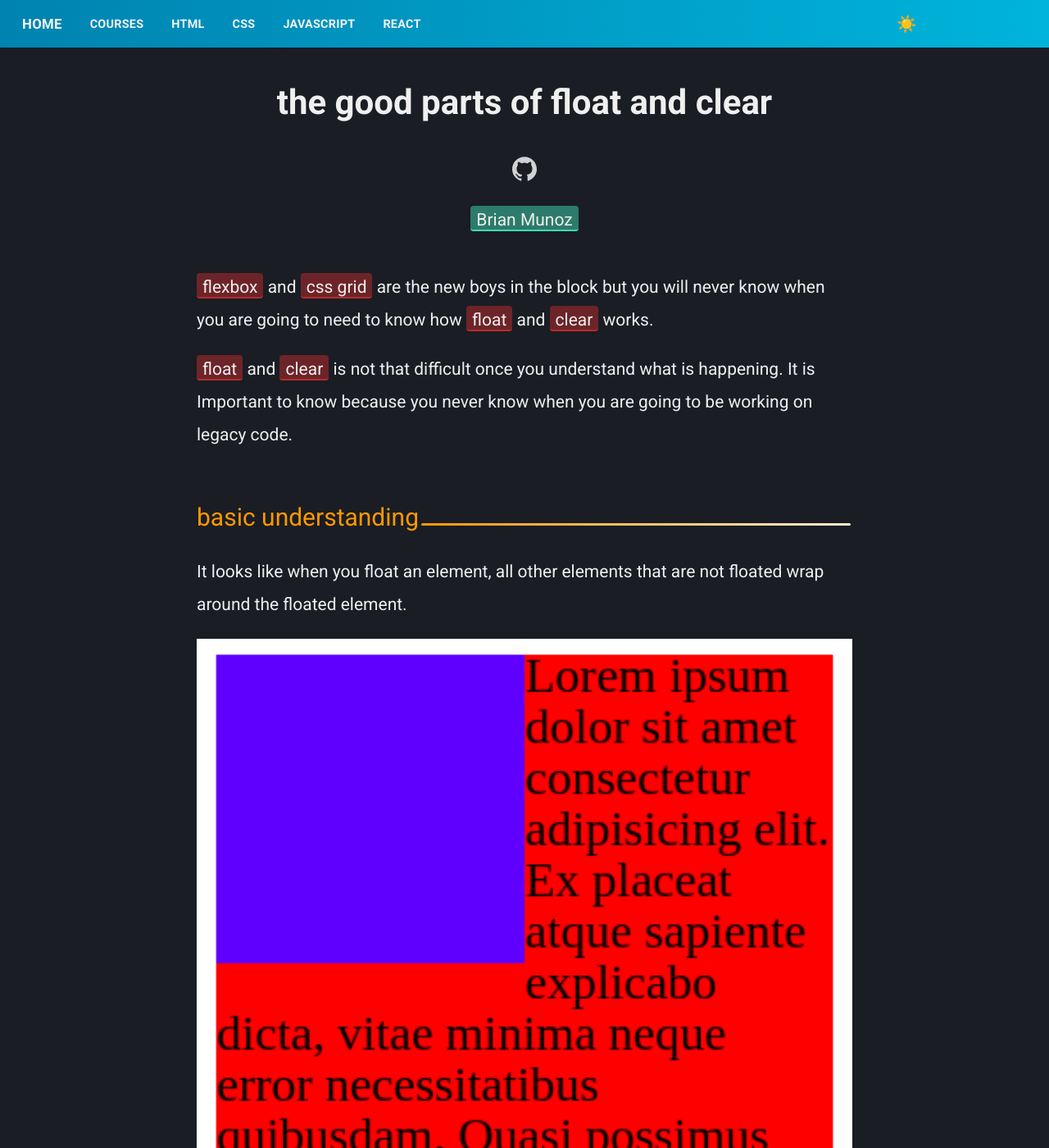
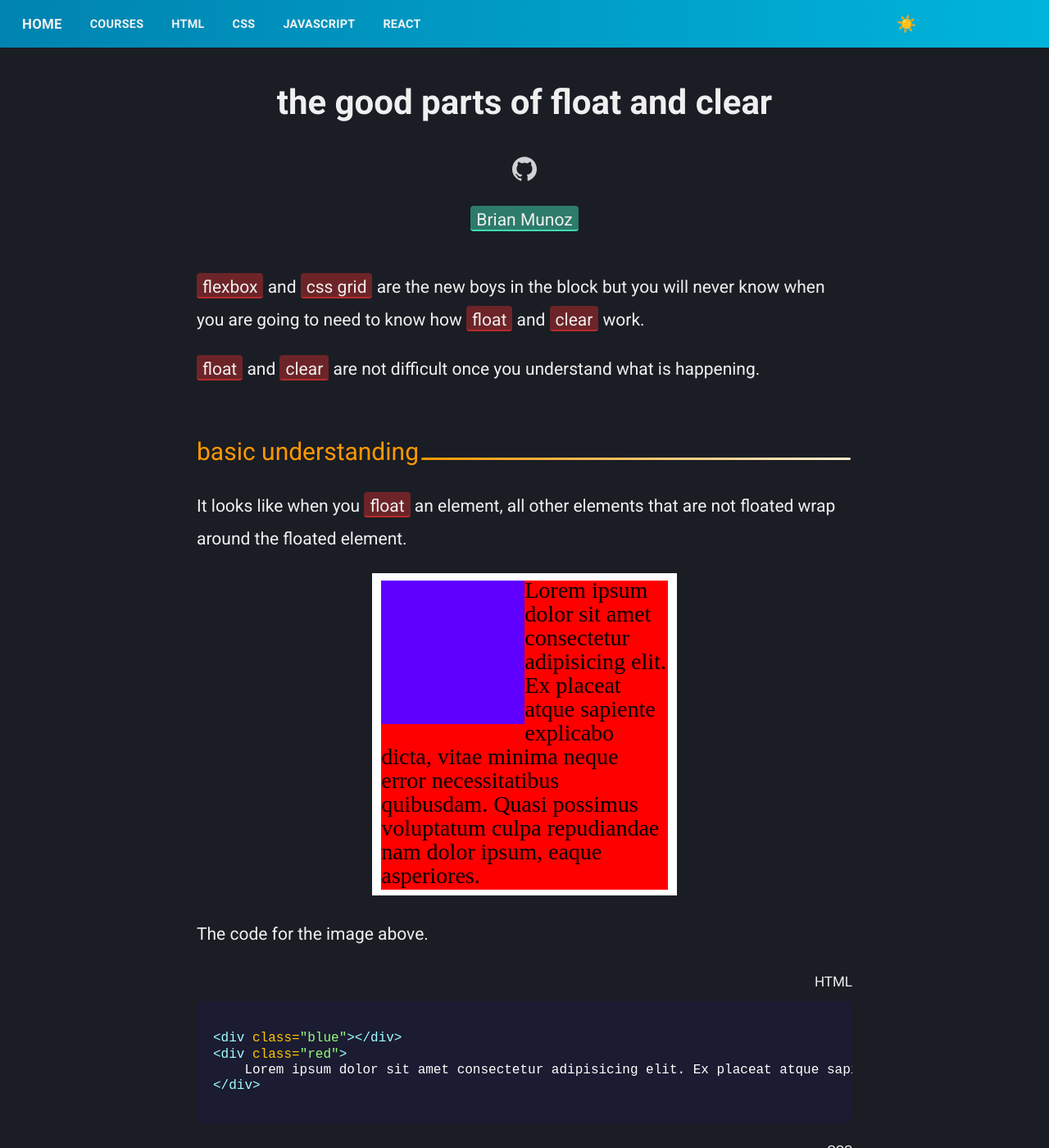
Before and after one commit to codinglead/codinglead.github.io, a Jekyll site: the page built from _posts/2018-11-16-the-good-parts-of-float-and-clear.md, in a window 1280 px wide and 1400 px high. Shown: the whole window at 82% size. Built offline with Jekyll 4.4.1, drawn with Linux system fonts in a browser that asks for light colours; comment, search, counter and statistics services are not loaded; some of the changed text lies outside the part shown.

Commit message:
update float and clear blog and rename images

````diff
--- a/_posts/2018-11-16-the-good-parts-of-float-and-clear.md
+++ b/_posts/2018-11-16-the-good-parts-of-float-and-clear.md
@@ -2,7 +2,8 @@
 layout: project
 title: the good parts of float and clear
 date: 2018-11-14 6:30 -0700
-meta: floats and clear is still important to know because you never know when you are going to be working on legacy code.
+updated: 2020-06-12 11:19 -0700
+meta: floats and clear are important to know because you never know when you are going to be working on legacy code.
 pic: images/css-logo.svg
 imgAlt: the CSS3 logo
 tags: ["html", "css"]
@@ -10,19 +11,19 @@
 permalink: /css/:title
 ---
 
-<span class="highlight__code">flexbox</span> and <span class="highlight__code">css grid</span> are the new boys in the block but you will never know when you are going to need to know how <span class="highlight__code">float</span> and <span class="highlight__code">clear</span> works.
+<span class="highlight__code">flexbox</span> and <span class="highlight__code">css grid</span> are the new boys in the block but you will never know when you are going to need to know how <span class="highlight__code">float</span> and <span class="highlight__code">clear</span> work.
 
-<span class="highlight__code">float</span> and <span class="highlight__code">clear</span> is not that difficult once you understand what is happening. It is Important to know because you never know when you are going to be working on legacy code.
+<span class="highlight__code">float</span> and <span class="highlight__code">clear</span> are not difficult once you understand what is happening.
 
 ## basic understanding
 
-It looks like when you float an element, all other elements that are not floated wrap around the floated element.
+It looks like when you <span class="highlight__code">float</span> an element, all other elements that are not floated wrap around the floated element.
 
-<p class="text-center">
-  <img width="400" src="{{site.baseurl}}/images/float-and-clear__basic-understanding.png" alt="box floated to the left">
-</p>
+<div class="text-center">
+  <img src="{{site.baseurl}}/images/float-and-clear__basic-understanding.png" alt="box floated to the left">
+</div>
 
-the code for the image above.
+The code for the image above.
 
 <p class="highlight__file-desc">HTML</p>
 
@@ -52,7 +53,6 @@
 
 When giving the blue box opacity you can see the red box is underneath the blue one. Only the text is wrapped around the floated element.
 
-
 *Note: using the same code from the previous one just adding a opacity to the blue box.*
 
 <p class="highlight__file-desc">CSS</p>
@@ -63,15 +63,15 @@
 }
 ```
 
-<p class="text-center">
-  <img width="400" src="{{site.baseurl}}/images/float-and-clear__basic-understanding2.png" alt="box floated to the left">
-</p>
+<div class="text-center">
+  <img src="{{site.baseurl}}/images/float-and-clear__basic-understanding2.png" alt="box floated to the left">
+</div>
 
 You can think of float as a element that is floating in the air and everything but text goes underneath it.
 
-How would we fix it that the red box doesn't go underneath the blue box.
+How would we fix it so that the red box doesn't go underneath the blue box?
 
-The answer is <span class="higlight__code">clear</span>.
+The answer is <span class="highlight__code">clear</span>.
 
 <p class="highlight__file-desc">CSS</p>
 
@@ -81,9 +81,9 @@
 }
 ```
 
-<p class="text-center">
-  <img width="400" src="{{site.baseurl}}/images/float-and-clear__fix-float.png" alt="box floated to the left">
-</p>
+<div class="text-center">
+  <img src="{{site.baseurl}}/images/float-and-clear__fix-float.png" alt="box floated to the left">
+</div>
 
 When we add <span class="highlight__code">clear: both</span> it moves the element out of where the floating elements are.
 
@@ -95,7 +95,7 @@
 Float will be most likely used when trying to make columns.
 
 <p class="text-center">
-  <img width="400" src="{{site.baseurl}}/images/float-and-clear__practical-example.png" alt="box floated to the left">
+  <img src="{{site.baseurl}}/images/float-and-clear__practical-example-1.png" alt="two boxes one floated to the left and right">
 </p>
 
 The code for above picture. This is the most common case you will find people using float.
@@ -140,9 +140,9 @@
 </section>
 ```
 
-<p class="text-center">
-  <img width="400" src="{{site.baseurl}}/images/float-and-clear__practical-example2.png" alt="box floated to the left">
-</p>
+<div class="text-center">
+  <img src="{{site.baseurl}}/images/float-and-clear__practical-example-2.png" alt="text between two floated elements">
+</div>
 
 The section we add just goes in the middle how would we fix this ?
 
@@ -159,11 +159,11 @@
 }
 ```
 
-<p class="text-center">
-  <img width="400" src="{{site.baseurl}}/images/float-and-clear__practical-example3.png" alt="box floated to the left">
-</p>
+Once we add <span class="highlight__code">clear: both</span> it moves the element away from the floating elements.
 
-Once we add <span class="highlight__code">clear: both</span> it moves the element out of where the floating elements are.
+<div class="text-center">
+  <img src="{{site.baseurl}}/images/float-and-clear__practical-example-3.png" alt="element moved away from the floating elements">
+</div>
 
 ## why you shouldn't use float and clear
 
@@ -171,4 +171,4 @@
 
 ## conclusion
 
-Float and clears are outdated css and should never be used. It is important to know how they work because you will see a lot of it in old legacy code. Use flex when trying to achieve layouts float gives you.
+Use flex instead of float and clear because they are outdated. It is important to know how they work because you will see a lot of it in old legacy code.
````
Also changed, not shown: images/float-and-clear__practical-example-1.png (renamed from images/float-and-clear__practical-example3.png), images/float-and-clear__practical-example-2.png (renamed from images/float-and-clear__practical-example.png), images/float-and-clear__practical-example-3.png (renamed from images/float-and-clear__practical-example2.png).
